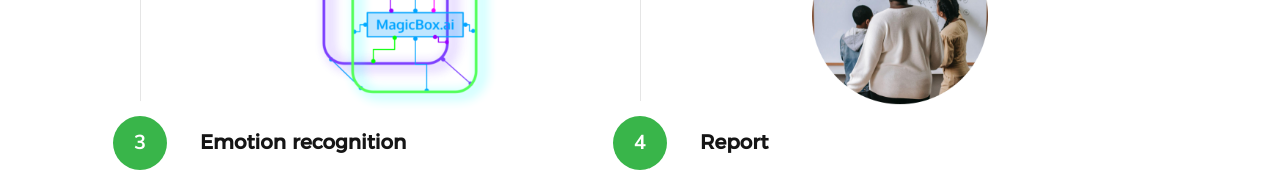
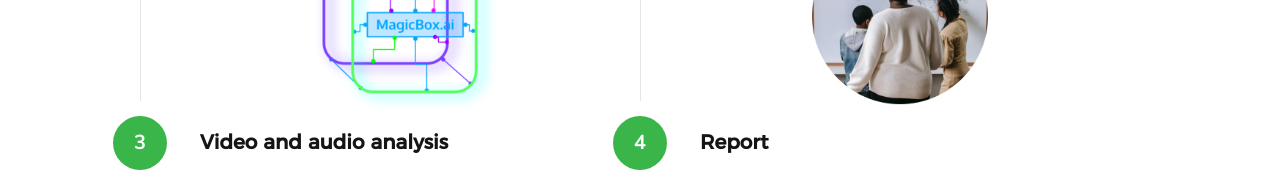
Before and after one commit to magicbox-ai/magicbox-ai.github.io, a plain HTML site: page index.html in a window 1280 px wide. Shown: the part 1500-1683 px from the top of the page. Drawn offline with Linux system fonts and the light colour scheme; files that its build step writes are made by us from their sources; files whose address does not match are found by name.

Commit message:
Update index.html

```diff
--- a/index.html
+++ b/index.html
@@ -266,7 +266,7 @@ src="https://www.youtube.com/watch?v=KC3SAhrOBc8?autoplay=1&mute=1">
                         </div>  <!-- end about-bottom-image -->
                     </div>
                     <div class="bgrid step" data-item="3">
-                        <h3>Emotion recognition</h3>
+                        <h3>Video and audio analysis</h3>
                         <p> While your employee answers the questions we automatically analyze audio and video
                         </p>
                         <div class="row about-bottom-image">
```
